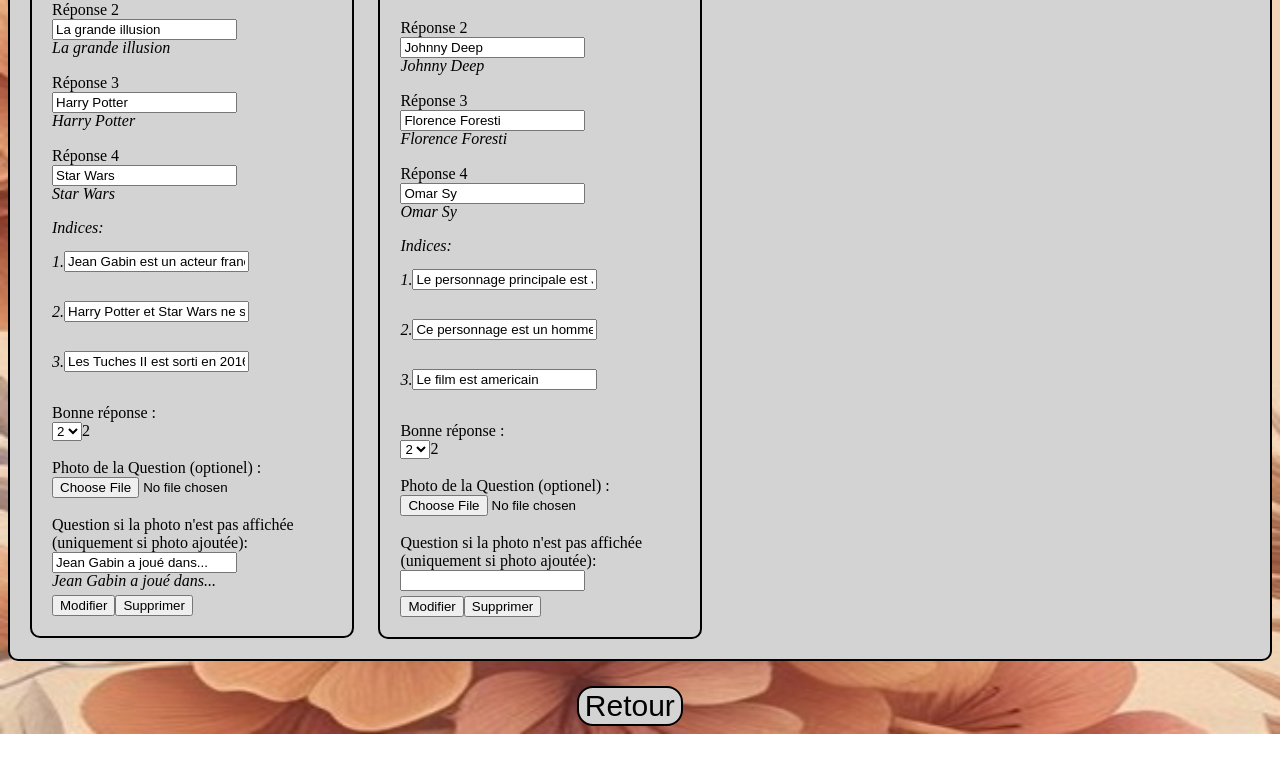
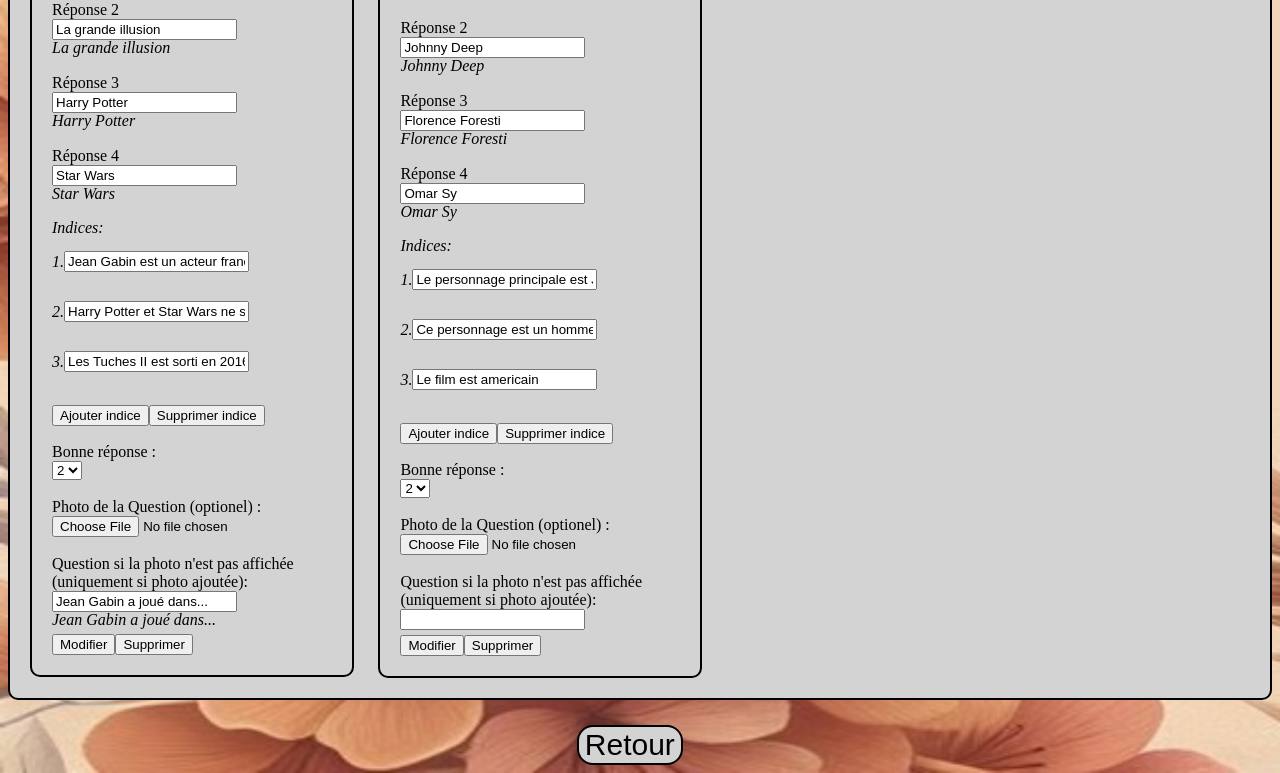
Before and after one commit to 2019-2020-ps6/2023-2024-ps6-dndeveloppers, an Angular app in the folder front-end/: page /home/gestionQuiz/editQuiz/1 in a window 1280 px wide. Shown: the part 910-1683 px from the top of the page. Before the commit the page ends 1644 px from the top, so only its background shows below. Built offline with nearby package versions, Linux system fonts and the light colour scheme.

Commit message:
#116 feat Nombre d'indices max 3 lors de l'édition d'une question

```diff
--- a/front-end/src/app/quizGestion/editQuestion/editQuestion.component.html
+++ b/front-end/src/app/quizGestion/editQuestion/editQuestion.component.html
@@ -18,30 +18,34 @@
 
     <section class="indent">
         <label> Indices:<br>
-            <div class="DAindice">
+
+            <div class="DAindice" *ngIf="nbIndice[0]===true">
                 <p>1.</p>
-                <input class="input-custom" type="text" id="i1" [formControlName]="'i1'" required> <br>
+                <input class="input-custom" type="text" id="i1" [formControlName]="'i1'"> <br>
             </div>
-            <div class="DAindice">
+            <div class="DAindice" *ngIf="nbIndice[1]===true">
                 <p>2.</p>
-                <input class="input-custom" type="text" id="i2" [formControlName]="'i2'" required> <br>
+                <input class="input-custom" type="text" id="i2" [formControlName]="'i2'"> <br>
             </div>
-            <div class="DAindice">
+            <div class="DAindice" *ngIf="nbIndice[2]===true">
                 <p>3.</p>
-                <input class="input-custom" type="text" id="i3" [formControlName]="'i3'" required> <br>
+                <input class="input-custom" type="text" id="i3" [formControlName]="'i3'"> <br>
             </div>
 
         </label><br/>
+
+        <button (click)="addIndice()">Ajouter indice</button>
+        <button (click)="deleteIndice()">Supprimer indice</button>
     </section>
 
 
-    <label>Bonne réponse : <br>
+    <label><br>Bonne réponse : <br>
             <select name="theme-field" id="goodAnswer" [formControlName]="'goodAnswer'" required>
                 <option [value]="0">1</option>
                 <option [value]="1">2</option>
                 <option [value]="2">3</option>
                 <option [value]="3">4</option>
-                </select>{{this.numberGoodAnswer}}
+                </select>
     </label><br><br>
 
 
--- a/front-end/src/app/quizGestion/editQuestion/editQuestion.component.ts
+++ b/front-end/src/app/quizGestion/editQuestion/editQuestion.component.ts
@@ -13,13 +13,12 @@ import { QuizService } from "src/services/quiz.service";
 })
 
 export class EditQuestionComponent implements OnInit {
-    @Input()
-    question : Question | undefined;
 
     public questionForm : FormGroup;
 
     public answers: String[] = ['','','',''];
     public indice: String[] = ['','',''];
+    public indicesNum: boolean[] = [true, true, true];
     public numberGoodAnswer = 0;
     public texteImage: String = '';
 
@@ -68,6 +67,10 @@ export class EditQuestionComponent implements OnInit {
             photoTexte: [this.texteImage],
         });
     }
+
+    @Input()
+    question : Question | undefined;
+    nbIndice: boolean[] = this.indicesNum;
 
 
     findGoodAnswer(){
@@ -134,4 +137,37 @@ export class EditQuestionComponent implements OnInit {
             this.quizService.deleteQuestion(this.question);
         }
     }
+
+    addIndice(){
+        for (let i=0; i<this.indicesNum.length; i++) {
+            if (this.indicesNum[i] == false) {
+                this.indicesNum[i] = true;
+                break;
+            }
+        }
+    }
+
+    deleteIndice(){
+        let indice = -1;
+        for (let i=this.indicesNum.length-1; i>=0; i--) {
+            if (this.indicesNum[i] == true) {
+                this.indicesNum[i] = false;
+                indice = i;
+                break;
+            }
+        }
+        if (indice == 0) {
+            this.questionForm.patchValue({
+                i1: '',
+            })
+        } else if (indice == 1) {
+            this.questionForm.patchValue({
+                i2: '',
+            })
+        } else {
+            this.questionForm.patchValue({
+                i3: '',
+            })
+        }
+    }
 }
--- a/front-end/src/services/quiz.service.ts
+++ b/front-end/src/services/quiz.service.ts
@@ -166,7 +166,7 @@ export class QuizService {
       this.usedHint++;
       this.nbIndiceUtilise++;
       this.nbIndiceUtilise$.next(this.nbIndiceUtilise);
-      if (this.usedIndice.length < this.actualIndices.length) {
+      if ((this.usedIndice.length < this.actualIndices.length) && (this.actualQuestion.indice[this.usedIndice.length].value != '')) {
         this.usedIndice.push(this.usedIndice.length);
       } else {
         this.hideResponse();
```
